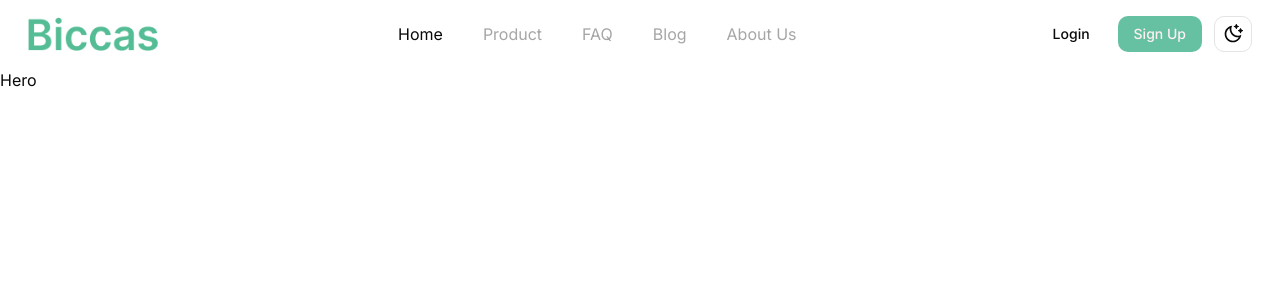
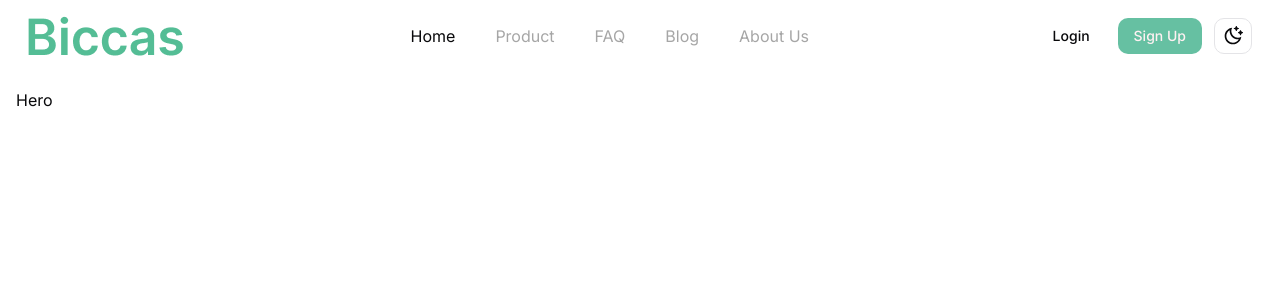
Before and after one commit to Eytch/landing-page, a Next.js app: page / in a window 1280 px wide. Shown: the top 300 px of the page. Built offline with nearby package versions, Linux system fonts and the light colour scheme.

Commit message:
added hero section

```diff
--- a/app/layout.js
+++ b/app/layout.js
@@ -6,7 +6,7 @@ import Navbar from "@/components/navbar";
 const inter = Inter({ subsets: ["latin"] });
 
 export const metadata = {
-  title: "Create Next App",
+  title: "Biccas",
   description: "Generated by create next app",
 };
 
@@ -15,8 +15,10 @@ export default function RootLayout({ children }) {
     <html lang="en">
       <body className={inter.className}>
         <ThemeProvider>
-          <Navbar />
-          {children}
+          <main>
+            <Navbar />
+            <div className="max-w-[1440px] m-auto p-4">{children}</div>
+          </main>
         </ThemeProvider>
       </body>
     </html>
--- a/components/hero.js
+++ b/components/hero.js
@@ -1,7 +1,11 @@
 import React from "react";
-
+import Navbar from "./navbar";
 function Hero() {
-  return <div>Hero</div>;
+  return (
+    <>
+      <div>Hero</div>
+    </>
+  );
 }
 
 export default Hero;
--- a/components/navbar.js
+++ b/components/navbar.js
@@ -42,9 +42,16 @@ export default function Navbar() {
             )}
           </Button>
         </div>
-        <div className="logo flex items-center">
+        <div className="logo flex items-center" style={{ minWidth: "100px" }}>
           <Link href="#">
-            <Image src="/logo.png" alt="Biccas" width={130} height={200} />
+            <Image
+              src="/logo.png"
+              alt="Biccas"
+              width={100}
+              height={100}
+              style={{ width: "auto", height: "auto" }}
+              priority
+            />
           </Link>
         </div>
         <ul className="hidden lg:flex flex-row gap-10 items-center">
```
